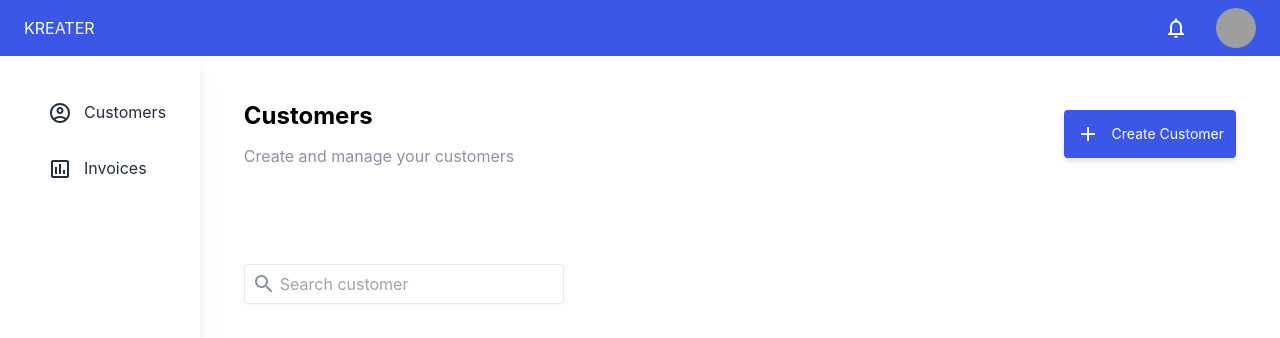
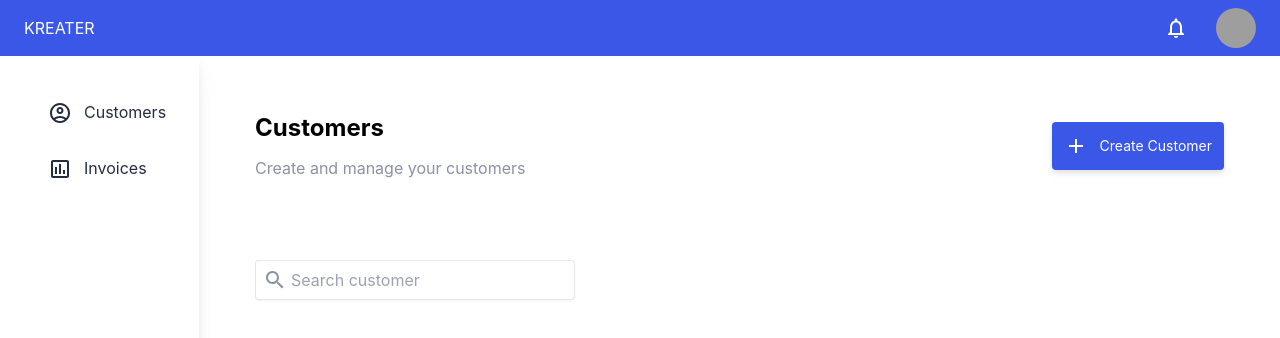
Before and after one commit to maxisusi/nvs, a Next.js app in the folder client/: page /customer in a window 1280 px wide. Shown: the top 338 px of the page. Built offline with nearby package versions, Linux system fonts and the light colour scheme; grey boxes are pictures that could not be loaded.

Commit message:
Changin padding of app

```diff
--- a/client/pages/_app.tsx
+++ b/client/pages/_app.tsx
@@ -5,7 +5,7 @@ import Layout from '../widgets/layout/Layout';
 function MyApp({ Component, pageProps }: AppProps) {
   return (
     <Layout>
-      <div className='w-full  p-11'>
+      <div className='w-full  p-14'>
         <Component {...pageProps} />
       </div>
     </Layout>
--- a/client/pages/customer.tsx
+++ b/client/pages/customer.tsx
@@ -6,7 +6,7 @@ import SearchIcon from '@mui/icons-material/Search';
 const Customer: NextPage = () => {
   return (
     <>
-      <div className='flex items-center justify-between mb-24'>
+      <div className='flex items-center justify-between mb-20'>
         <div>
           <h1 className='text-2xl mb-3 font-bold'>Customers</h1>
           <p className='text-skin-gray'>Create and manage your customers</p>
```
